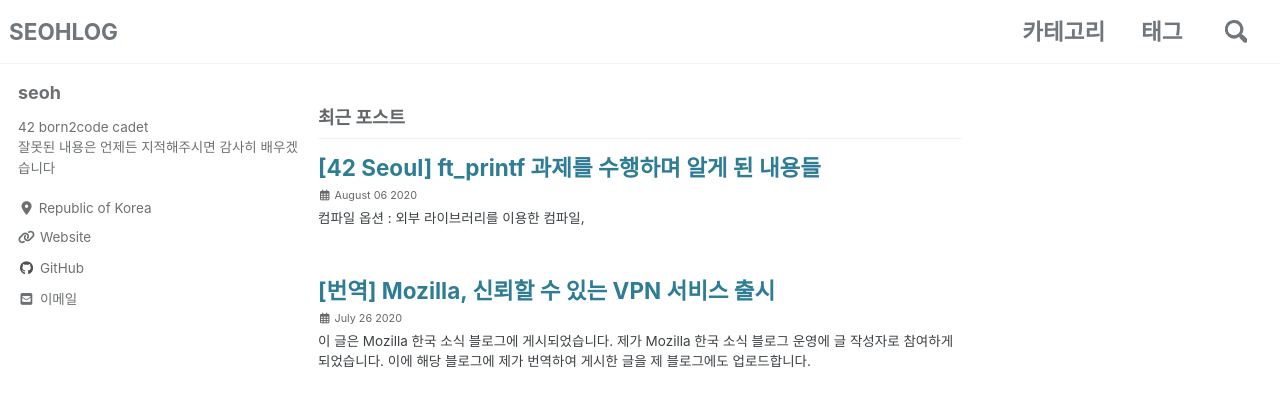
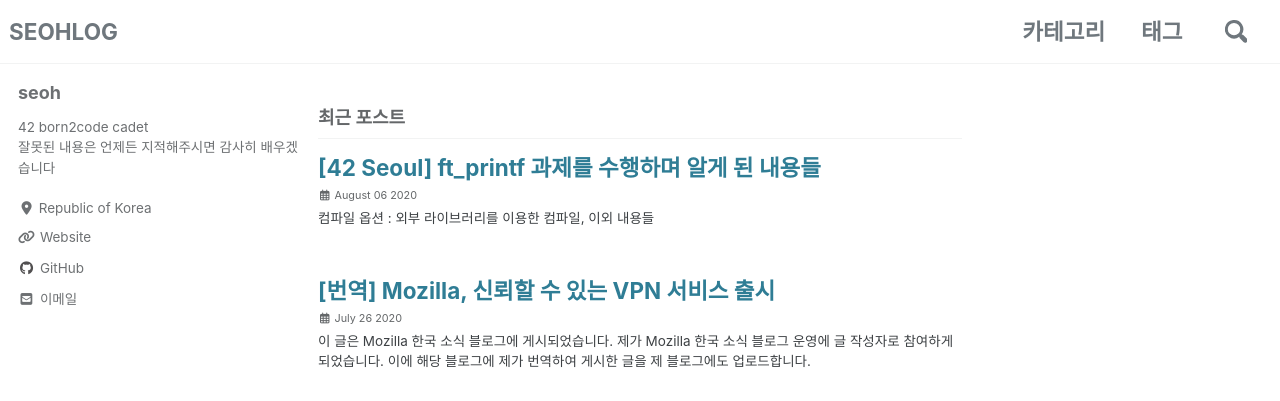
Before and after one commit to ohseyong/ohseyong.github.io, a Jekyll site: the page built from index.html, in a window 1280 px wide and 900 px high. Shown: the top 401 px of the window. Built offline with Jekyll 4.4.1, drawn with Linux system fonts in a browser that asks for light colours; cached includes are drawn as plain includes; nearby versions of some CDN libraries; the list of posts is cut into pages by our own code.

Commit message:
Update 2020-08-07-learn-with-printf.md

```diff
--- a/_posts/2020-08-07-learn-with-printf.md
+++ b/_posts/2020-08-07-learn-with-printf.md
@@ -1,6 +1,6 @@
 ---
 title: "[42 Seoul] ft_printf 과제를 수행하며 알게 된 내용들"
-excerpt: "컴파일 옵션 : 외부 라이브러리를 이용한 컴파일, "
+excerpt: "컴파일 옵션 : 외부 라이브러리를 이용한 컴파일, 이외 내용들"
 date: 2020-08-07 02:00:00 +0900
 categories: study
 tags: vim 42 vimrc ft_printf
```
